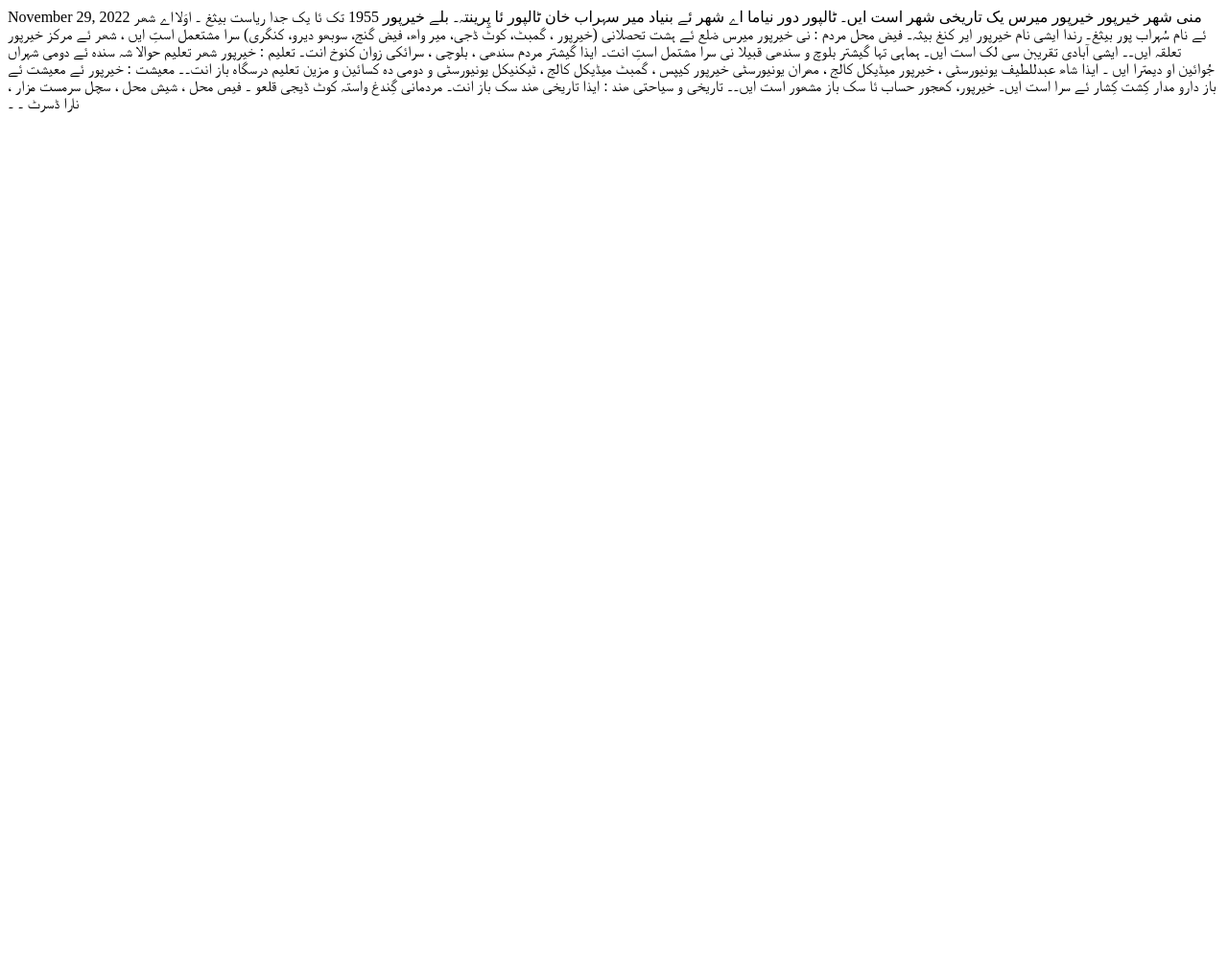
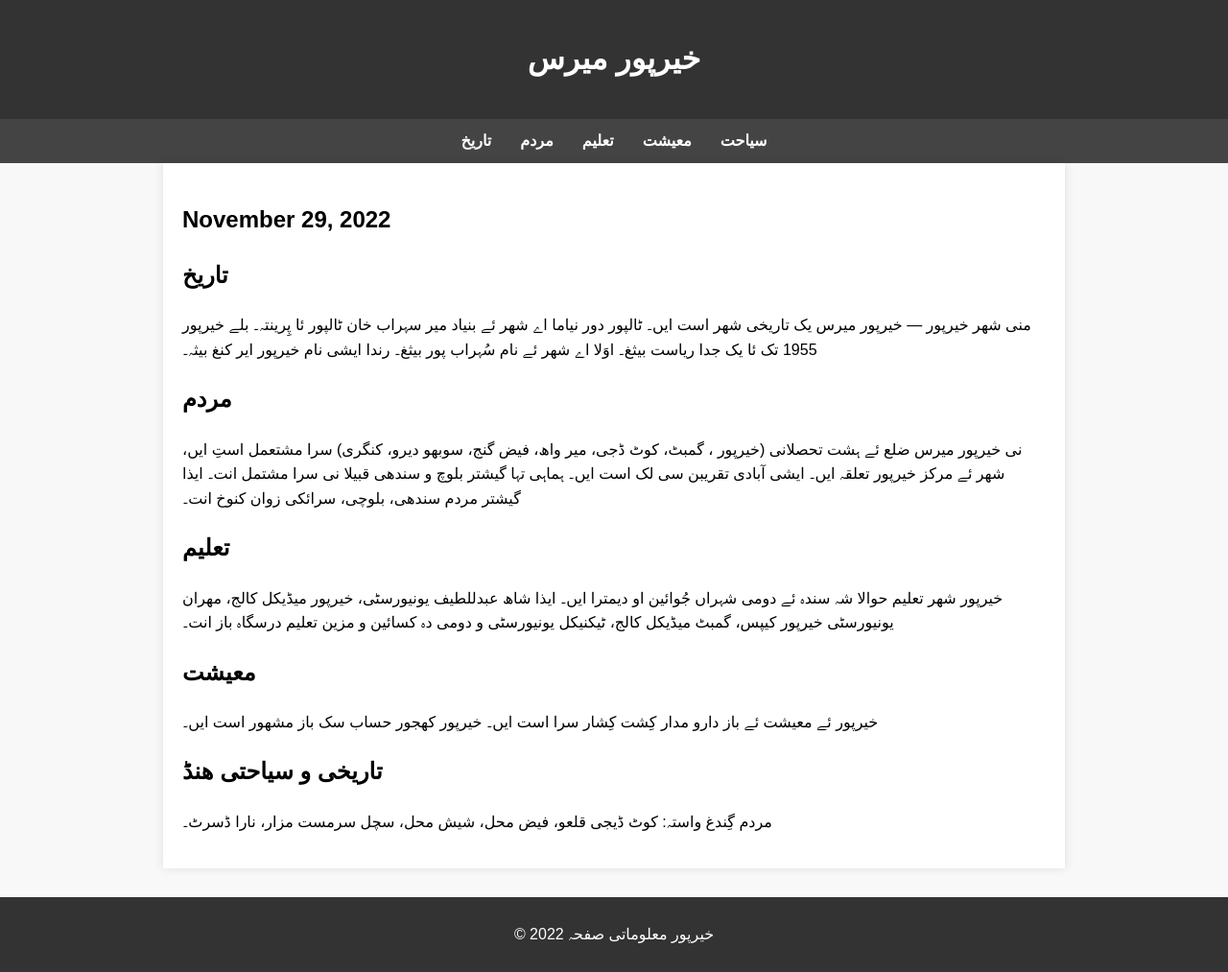
Before and after one commit to Pearl201/Dreenn-Web, a plain HTML site: page Khairpur.html in a window 1280 px wide. Shown: the whole page at 96% size. Before the commit the page ends 800 px from the top, so only its background shows below. Drawn offline with Linux system fonts and the light colour scheme.

Commit message:
Update Khairpur.html

```diff
--- a/Khairpur.html
+++ b/Khairpur.html
@@ -1,15 +1,119 @@
-November 29, 2022
-منی شھر خیرپور
- خیرپور میرس یک تاریخی شھر است ایں۔ ٹالپور دور نیاما اے شھر ئے بنیاد میر سہراب خان ٹالپور ئا پِرینتہ۔ بلے خیرپور 1955 تک ئا یک جدا ریاست بیثغ ۔ اوَلا اے شھر ئے نام سُہراب پور بیثغ۔ رندا ایشی نام خیرپور ایر کنغ بیثہ۔
 
+<!DOCTYPE html>
+<html lang="bal">
+<head>
+    <meta charset="UTF-8" />
+    <meta name="viewport" content="width=device-width, initial-scale=1.0" />
+    <title>منی شھر خیرپور</title>
+    <style>
+        body {
+            margin: 0;
+            font-family: Arial, sans-serif;
+            line-height: 1.6;
+            background: #f8f8f8;
+        }
+        header {
+            background: #333;
+            color: #fff;
+            padding: 15px;
+            text-align: center;
+        }
+        nav {
+            background: #444;
+            padding: 10px;
+            display: flex;
+            justify-content: center;
+        }
+        nav a {
+            color: white;
+            margin: 0 15px;
+            text-decoration: none;
+            font-weight: bold;
+        }
+        nav a:hover {
+            text-decoration: underline;
+        }
+        .container {
+            max-width: 900px;
+            margin: auto;
+            background: #fff;
+            padding: 20px;
+            box-shadow: 0 0 10px rgba(0,0,0,0.1);
+        }
+        footer {
+            margin-top: 30px;
+            background: #333;
+            color: #fff;
+            text-align: center;
+            padding: 10px;
+        }
+        @media(max-width: 600px) {
+            nav {
+                flex-direction: column;
+            }
+            nav a {
+                margin: 8px 0;
+            }
+        }
+    </style>
+</head>
+<body>
 
-فیض محل
-مردم : نی خیرپور میرس ضلع ئے ہشت تحصلانی (خیرپور ، گمبٹ، کوٹ ڈجی، میر واھ، فیض گنج، سوبھو دیرو، کنگری) سرا مشتعمل استِ ایں ، شھر ئے مرکز خیرپور تعلقہ ایں۔۔ ایشی آبادی تقریبن سی لک است ایں۔ ہماہی تہا گیشتر بلوچ و سندھی قبیلا نی سرا مشتمل استِ انت۔ ایذا گیشتر مردم سندھی ، بلوچی ، سرائکی زوان کنوخ انت۔
+<header>
+    <h1>خیرپور میرس</h1>
+</header>
 
-تعلیم : خیرپور شھر تعلیم حوالا شہ سندہ ئے دومی شہراں جُوائین او دیمترا ایں ۔ ایذا شاھ عبدللطیف یونیورسٹی ، خیرپور میڈیکل کالج ، مھران یونیورسٹی خیرپور کیپس ، گمبٹ میڈیکل کالج ، ٹیکنیکل یونیورسٹی و دومی دہ کسائین و مزین تعلیم درسگاہ باز انت۔۔
+<nav>
+    <a href="#history">تاریخ</a>
+    <a href="#population">مردم</a>
+    <a href="#education">تعلیم</a>
+    <a href="#economy">معیشت</a>
+    <a href="#tourism">سیاحت</a>
+</nav>
 
-معیشت : خیرپور ئے معیشت ئے باز دارو مدار کِشت کِشار ئے سرا است ایں۔ خیرپور، کھجور حساب ئا سک باز مشھور است ایں۔۔
+<div class="container">
 
-  تاریخی و سیاحتی ھند : ایذا تاریخی ھند سک باز انت۔
+    <section id="history">
+     <h2>November 29, 2022</h2>
+        <h2>تاریخ</h2>
+        <p>
+            منی شھر خیرپور — خیرپور میرس یک تاریخی شھر است ایں۔ ٹالپور دور نیاما اے شھر ئے بنیاد میر سہراب خان ٹالپور ئا پِرینتہ۔ بلے خیرپور 1955 تک ئا یک جدا ریاست بیثغ۔ اوَلا اے شھر ئے نام سُہراب پور بیثغ۔ رندا ایشی نام خیرپور ایر کنغ بیثہ۔
+        </p>
+    </section>
 
-مردمانی گِندغ واستہ کوٹ ڈیجی قلعو ۔ فیص محل ، شیش محل ، سچل سرمست مزار ، نارا ڈسرٹ ۔ ۔
+    <section id="population">
+        <h2>مردم</h2>
+        <p>
+            نی خیرپور میرس ضلع ئے ہشت تحصلانی (خیرپور ، گمبٹ، کوٹ ڈجی، میر واھ، فیض گنج، سوبھو دیرو، کنگری) سرا مشتعمل استِ ایں، شھر ئے مرکز خیرپور تعلقہ ایں۔ ایشی آبادی تقریبن سی لک است ایں۔ ہماہی تہا گیشتر بلوچ و سندھی قبیلا نی سرا مشتمل انت۔ ایذا گیشتر مردم سندھی، بلوچی، سرائکی زوان کنوخ انت۔
+        </p>
+    </section>
+
+    <section id="education">
+        <h2>تعلیم</h2>
+        <p>
+            خیرپور شھر تعلیم حوالا شہ سندہ ئے دومی شہراں جُوائین او دیمترا ایں۔ ایذا شاھ عبدللطیف یونیورسٹی، خیرپور میڈیکل کالج، مھران یونیورسٹی خیرپور کیپس، گمبٹ میڈیکل کالج، ٹیکنیکل یونیورسٹی و دومی دہ کسائین و مزین تعلیم درسگاہ باز انت۔
+        </p>
+    </section>
+
+    <section id="economy">
+        <h2>معیشت</h2>
+        <p>
+            خیرپور ئے معیشت ئے باز دارو مدار کِشت کِشار سرا است ایں۔ خیرپور کھجور حساب سک باز مشھور است ایں۔
+        </p>
+    </section>
+
+    <section id="tourism">
+        <h2>تاریخی و سیاحتی هنڈ</h2>
+        <p>
+            مردم گِندغ واستہ: کوٹ ڈیجی قلعو، فیض محل، شیش محل، سچل سرمست مزار، نارا ڈسرٹ۔
+        </p>
+    </section>
+
+</div>
+
+<footer>
+    <p>© 2022 خیرپور معلوماتی صفحہ</p>
+</footer>
+
+</body>
+</html>
```
